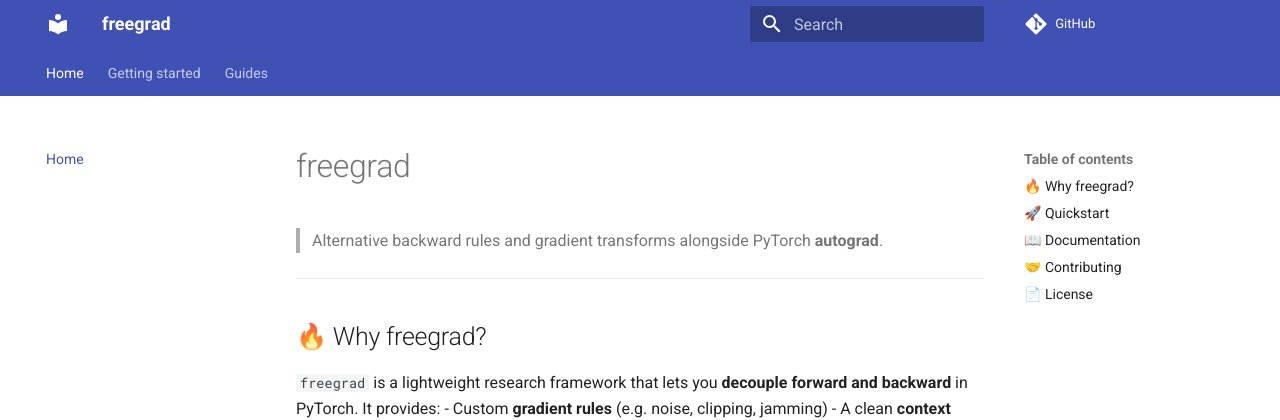
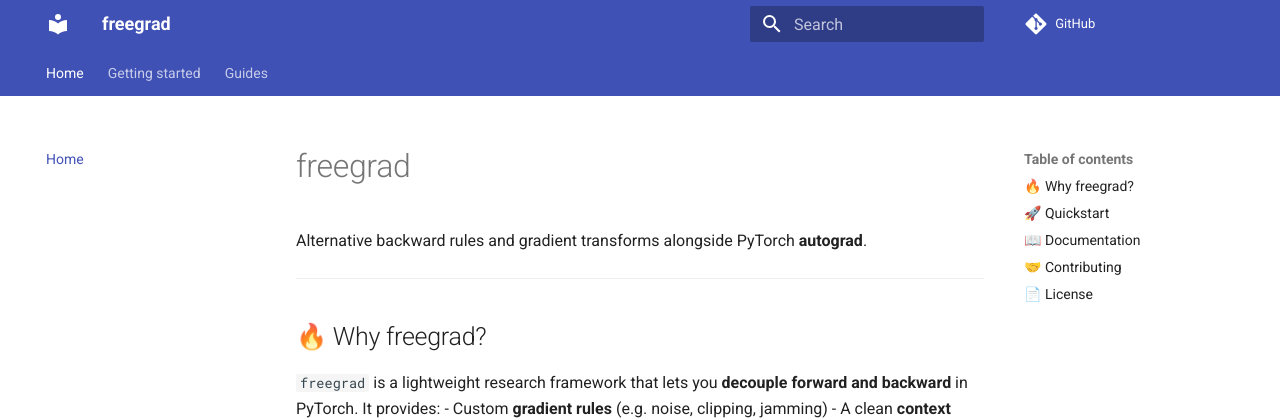
Before and after one commit to tbox98/FreeGrad, an MkDocs documentation site: the page built from docs/index.md, in a window 1280 px wide. Shown: the top 420 px of the page. Built offline with MkDocs 1.6.1 and Material for MkDocs 9.7.7, drawn with Linux system fonts in a browser that asks for light colours; comment, search, counter and statistics services are not loaded.

Commit message:
Minor doc formatting update

```diff
--- a/docs/index.md
+++ b/docs/index.md
@@ -1,6 +1,6 @@
 # freegrad
 
-> Alternative backward rules and gradient transforms alongside PyTorch **autograd**.
+Alternative backward rules and gradient transforms alongside PyTorch **autograd**.
 
 ---
 
```
